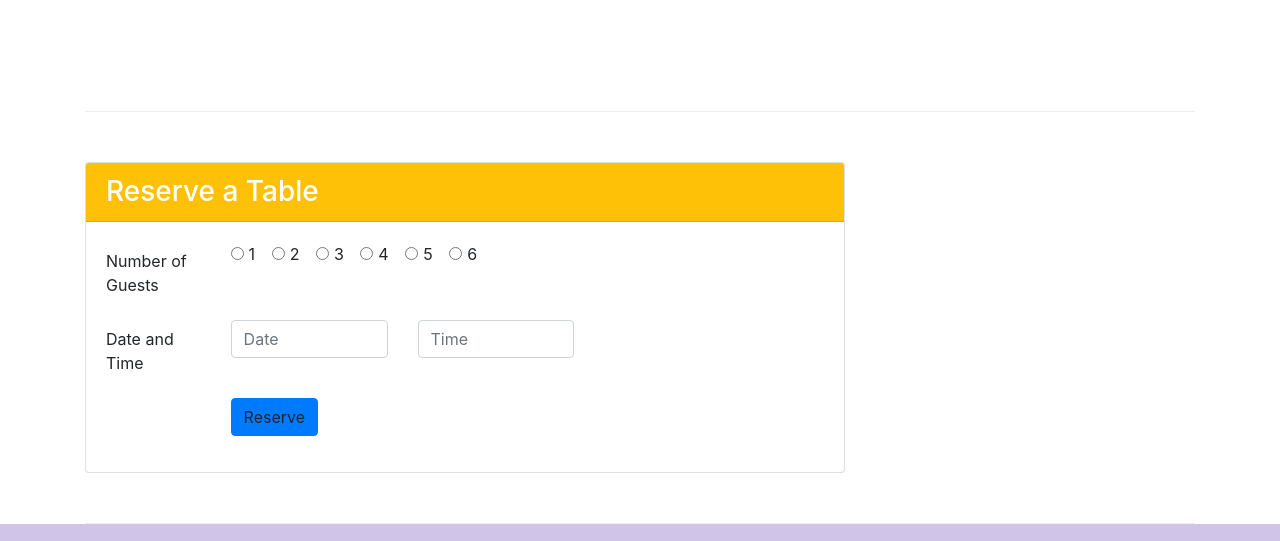
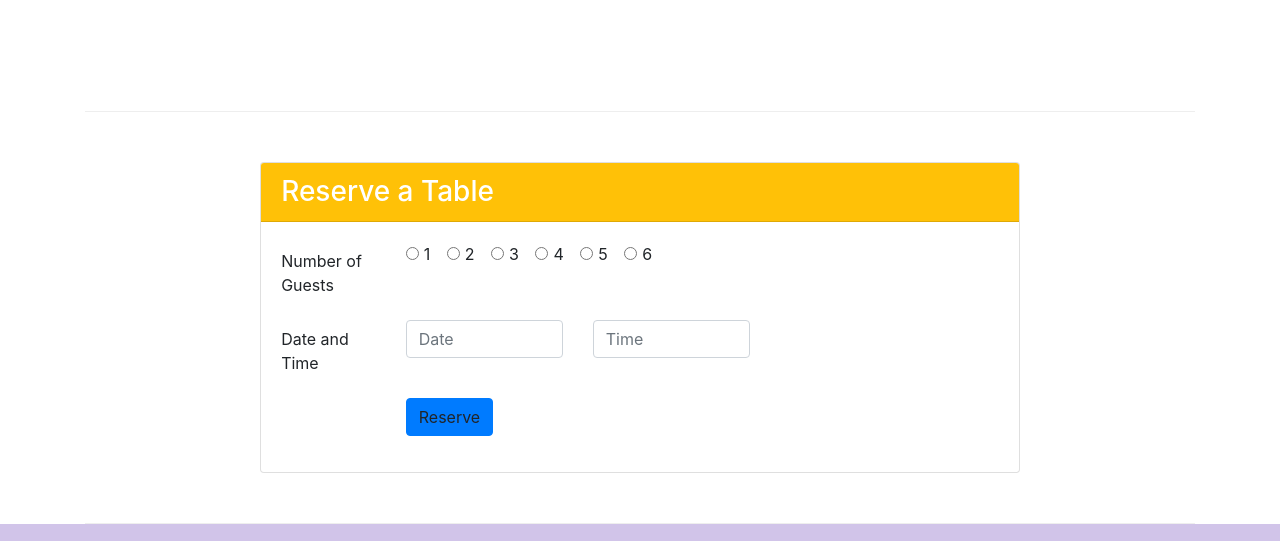
Before and after one commit to Harleysplayground/bootstrap, a website: page bs4/conFusion/index.html in a window 1280 px wide. Shown: the part 1422-1963 px from the top of the page. Drawn offline with nearby package versions, Linux system fonts and the light colour scheme.

Commit message:
minor fix

```diff
--- a/bs4/conFusion/index.html
+++ b/bs4/conFusion/index.html
@@ -44,7 +44,7 @@
                     <img src="img/logo.png" class="img-fluid">
                 </div>
                 <div class="col-12 col-sm-3 align-self-center">
-                    <a role="button" href="#feedbackform" class="btn btn-lg btn-warning text-dark">Reserve Table</a>
+                    <a role="button" href="#feedbackForm" class="btn btn-group btn-lg btn-warning">Reserve Table</a>
                 </div>
             </div>
         </div>
@@ -98,8 +98,8 @@
             </div>
         </div>
 
-         <div class="row row-content" >
-            <div class="card" id="feedbackform">
+         <div class="row row-content justify-content-center" >
+            <div class="card" id="feedbackForm" >
                 <h3 class="card-header bg-warning text-white">Reserve a Table</h3>
                 <div class="card-body">
                     <form>
```
